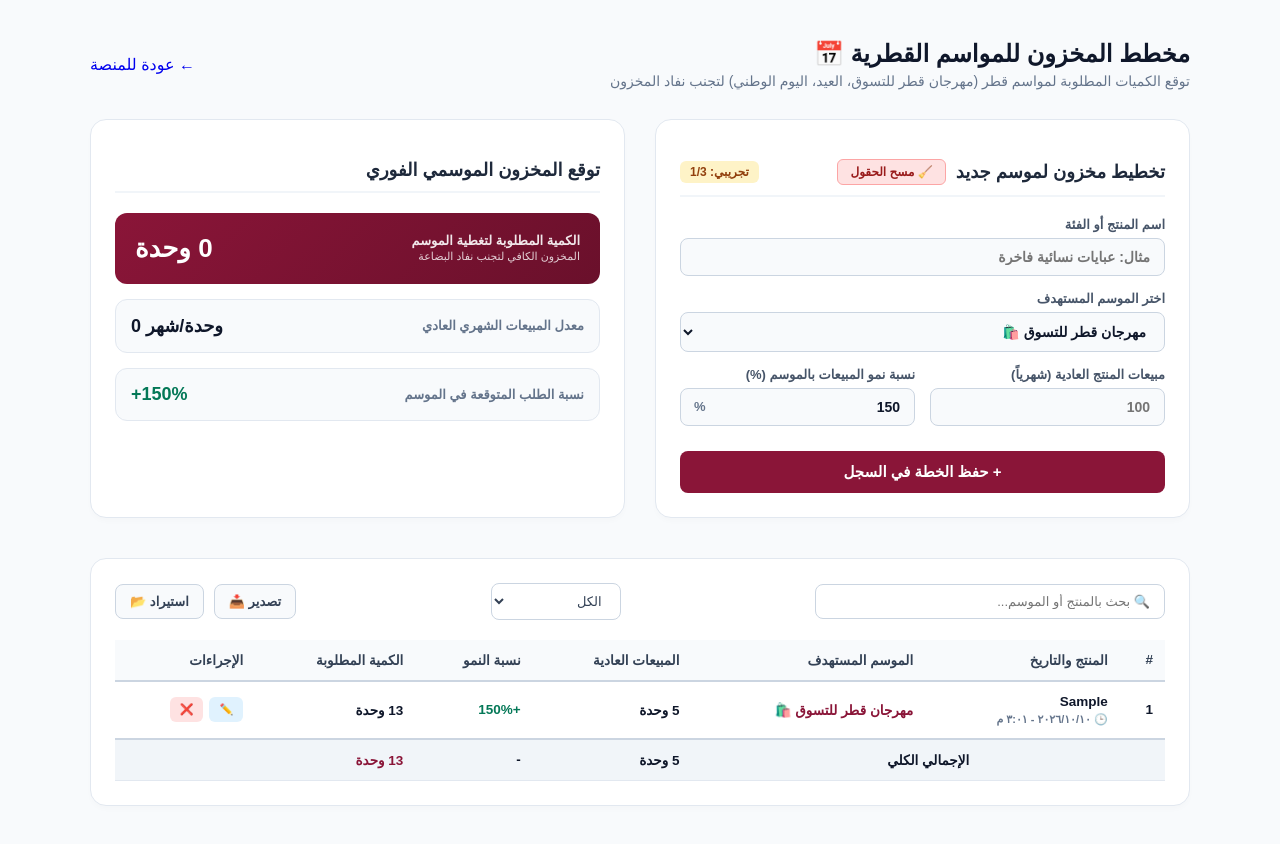
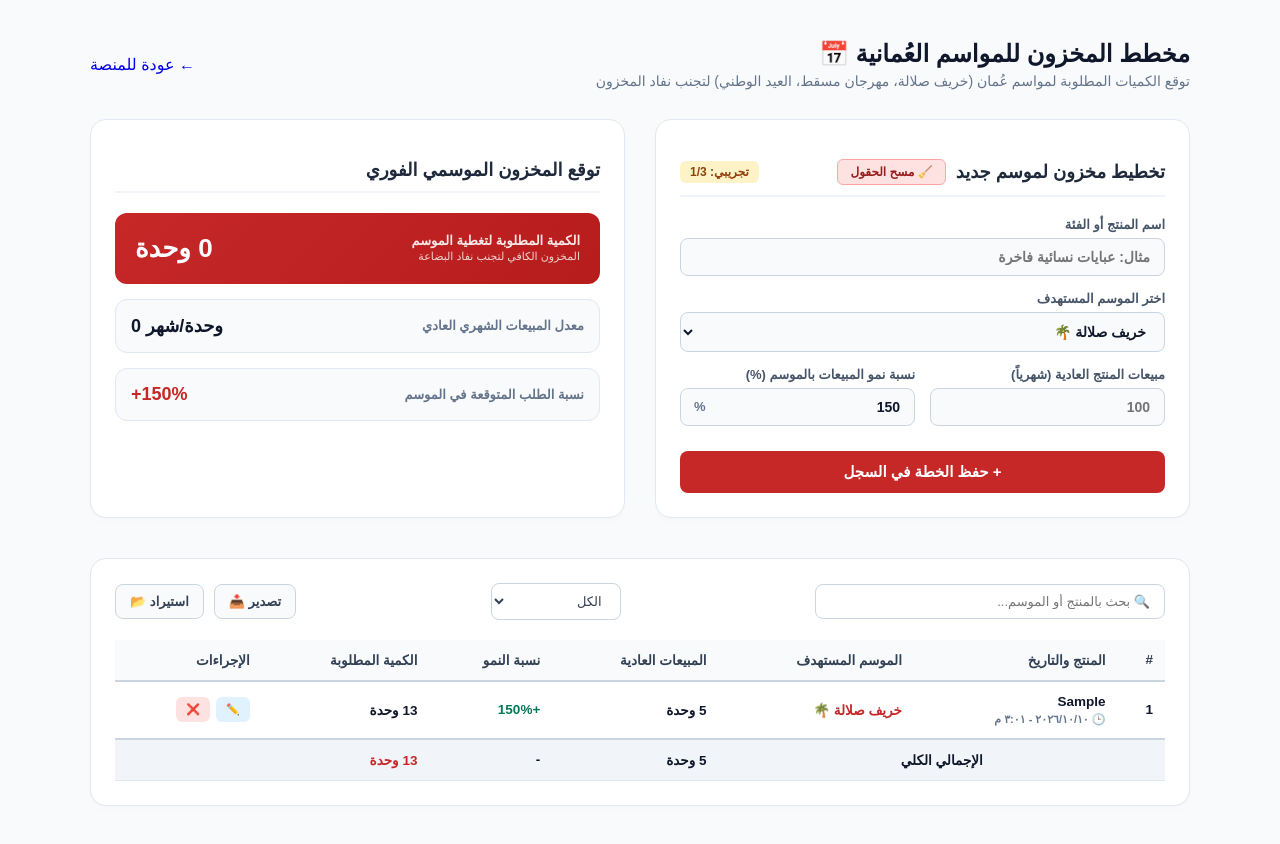
Before and after one commit to engaziasa-lang/engazia-app, a Next.js app: page /hub/om/inventory in a window 1280 px wide. Both pictures are taken after typing "Sample", "5" into the empty fields and a click on the button "+ حفظ الخطة في السجل". Built offline with nearby package versions, Linux system fonts and the light colour scheme.

Commit message:
Update page.tsx

```diff
--- a/app/hub/om/inventory/page.tsx
+++ b/app/hub/om/inventory/page.tsx
@@ -11,10 +11,10 @@ interface SeasonItem {
   growthRatePercent: number;
   requiredStock: number;
   createdAt?: string;
-  timestamp?: number; // تمت الإضافة للفرز الزمني
+  timestamp?: number;
 }
 
-export default function SeasonalInventoryPlannerQA() {
+export default function SeasonalInventoryPlannerOM() {
   const [lang, setLang] = useState<'ar' | 'en'>('ar');
 
   const [productName, setProductName] = useState<string>('');
@@ -25,7 +25,7 @@ export default function SeasonalInventoryPlannerQA() {
 
   const [items, setItems] = useState<SeasonItem[]>([]);
   const [searchQuery, setSearchQuery] = useState<string>('');
-  const [dateFilter, setDateFilter] = useState<string>('all'); // الفرز الزمني
+  const [dateFilter, setDateFilter] = useState<string>('all');
   const [editingId, setEditingId] = useState<string | null>(null);
 
   const [isClient, setIsClient] = useState(false);
@@ -35,24 +35,22 @@ export default function SeasonalInventoryPlannerQA() {
 
   useEffect(() => {
     setIsClient(true);
-    setIsActivated(!!localStorage.getItem('merchant_license_key_qa'));
+    setIsActivated(!!localStorage.getItem('merchant_license_key_om'));
 
-    // قراءة اللغة من الصفحة الرئيسية
     const savedLang = localStorage.getItem('seerk_global_lang') as 'ar' | 'en';
     if (savedLang) {
       setLang(savedLang);
     }
 
-    // ضبط الموسم الافتراضي القطري
     if (savedLang === 'en') {
-      setSeasonSelect('Shop Qatar 🛍️');
-      setCustomSeason('Shop Qatar 🛍️');
+      setSeasonSelect('Salalah Khareef 🌴');
+      setCustomSeason('Salalah Khareef 🌴');
     } else {
-      setSeasonSelect('مهرجان قطر للتسوق 🛍️');
-      setCustomSeason('مهرجان قطر للتسوق 🛍️');
+      setSeasonSelect('خريف صلالة 🌴');
+      setCustomSeason('خريف صلالة 🌴');
     }
 
-    const saved = localStorage.getItem('seerk_qa_seasonal_inventory_items');
+    const saved = localStorage.getItem('seerk_om_seasonal_inventory_items');
     if (saved) {
       try { setItems(JSON.parse(saved)); } catch (e) { }
     }
@@ -60,21 +58,19 @@ export default function SeasonalInventoryPlannerQA() {
 
   const saveToLocalStorage = (newItems: SeasonItem[]) => {
     setItems(newItems);
-    localStorage.setItem('seerk_qa_seasonal_inventory_items', JSON.stringify(newItems));
+    localStorage.setItem('seerk_om_seasonal_inventory_items', JSON.stringify(newItems));
   };
 
   const sales = typeof normalMonthlySales === 'number' ? normalMonthlySales : 0;
   const growth = typeof growthRatePercent === 'number' ? growthRatePercent : 0;
 
-  // الحساب: الكمية المطلوبة للموسم
   const requiredStock = Math.round(sales + (sales * (growth / 100)));
 
-  // قاموس الترجمة الفوري
   const t = {
     ar: {
       back: '← عودة للمنصة',
-      title: 'مخطط المخزون للمواسم القطرية 📅',
-      desc: 'توقع الكميات المطلوبة لمواسم قطر (مهرجان قطر للتسوق، العيد، اليوم الوطني) لتجنب نفاد المخزون',
+      title: 'مخطط المخزون للمواسم العُمانية 📅',
+      desc: 'توقع الكميات المطلوبة لمواسم عُمان (خريف صلالة، مهرجان مسقط، العيد الوطني) لتجنب نفاد المخزون',
       editRecord: 'تعديل السجل',
       newRecord: 'تخطيط مخزون لموسم جديد',
       clear: '🧹 مسح الحقول',
@@ -82,9 +78,9 @@ export default function SeasonalInventoryPlannerQA() {
       prodName: 'اسم المنتج أو الفئة',
       prodNamePH: 'مثال: عبايات نسائية فاخرة',
       seasonLabel: 'اختر الموسم المستهدف',
-      s_dss: 'مهرجان قطر للتسوق 🛍️',
-      s_national: 'اليوم الوطني القطري 🇶🇦',
-      s_dsf: 'مهرجان الدوحة التجاري ⭐',
+      s_khareef: 'خريف صلالة 🌴',
+      s_national: 'العيد الوطني العُماني 🇴🇲',
+      s_muscat: 'مهرجان مسقط 🎭',
       s_friday: 'الجمعة البيضاء / السوداء 🏷️',
       s_eid: 'موسم رمضان والعيد 🌙',
       s_other: '➕ موسم آخر (كتابة يدوية)',
@@ -137,8 +133,8 @@ export default function SeasonalInventoryPlannerQA() {
     },
     en: {
       back: '→ Back to Hub',
-      title: 'Qatar Seasonal Inventory Planner 📅',
-      desc: 'Forecast required stock for Qatar seasons (Shop Qatar, Eid, National Day) to prevent stockouts',
+      title: 'Oman Seasonal Inventory Planner 📅',
+      desc: 'Forecast required stock for Oman seasons (Salalah Khareef, Muscat Festival, National Day) to prevent stockouts',
       editRecord: 'Edit Record',
       newRecord: 'Plan New Seasonal Inventory',
       clear: '🧹 Clear Fields',
@@ -146,9 +142,9 @@ export default function SeasonalInventoryPlannerQA() {
       prodName: 'Product or Category Name',
       prodNamePH: 'e.g. Luxury Women Abayas',
       seasonLabel: 'Select Target Season',
-      s_dss: 'Shop Qatar 🛍️',
-      s_national: 'Qatar National Day 🇶🇦',
-      s_dsf: 'Doha Trade Festival ⭐',
+      s_khareef: 'Salalah Khareef 🌴',
+      s_national: 'Oman National Day 🇴🇲',
+      s_muscat: 'Muscat Festival 🎭',
       s_friday: 'White / Black Friday 🏷️',
       s_eid: 'Ramadan & Eid Season 🌙',
       s_other: '➕ Other Season (Manual Entry)',
@@ -215,7 +211,7 @@ export default function SeasonalInventoryPlannerQA() {
 
   const handleClearForm = () => {
     setProductName('');
-    const defaultSeason = lang === 'en' ? text.s_dss : text.s_dss;
+    const defaultSeason = lang === 'en' ? text.s_khareef : text.s_khareef;
     setSeasonSelect(defaultSeason);
     setCustomSeason(defaultSeason);
     setNormalMonthlySales('');
@@ -237,7 +233,7 @@ export default function SeasonalInventoryPlannerQA() {
 
     const now = new Date();
     const timeOptions: Intl.DateTimeFormatOptions = { hour: 'numeric', minute: 'numeric', hour12: true };
-    const localeStr = lang === 'ar' ? 'ar-QA' : 'en-QA';
+    const localeStr = lang === 'ar' ? 'ar-OM' : 'en-OM';
     const formattedDate = `${now.toLocaleDateString(localeStr)} - ${now.toLocaleTimeString(localeStr, timeOptions)}`;
 
     if (editingId) {
@@ -265,7 +261,7 @@ export default function SeasonalInventoryPlannerQA() {
         createdAt: formattedDate,
         timestamp: now.getTime()
       };
-      saveToLocalStorage([newItem, ...items]); // حفظ الجديد في الأعلى
+      saveToLocalStorage([newItem, ...items]);
       alert(text.alerts.saveSuccess);
     }
 
@@ -275,17 +271,16 @@ export default function SeasonalInventoryPlannerQA() {
   const handleEdit = (item: SeasonItem) => {
     setProductName(item.productName);
 
-    // محاولة مطابقة الموسم بناءً على نصوص تدل عليه
-    const isDSS = item.seasonName.includes('تسوق') || item.seasonName.includes('Shop') || item.seasonName.includes('DSS');
+    const isKhareef = item.seasonName.includes('خريف') || item.seasonName.includes('صلالة') || item.seasonName.includes('Khareef');
     const isNational = item.seasonName.includes('وطني') || item.seasonName.includes('National');
-    const isDSF = item.seasonName.includes('تجاري') || item.seasonName.includes('Trade') || item.seasonName.includes('DSF');
+    const isMuscat = item.seasonName.includes('مسقط') || item.seasonName.includes('Muscat');
     const isFriday = item.seasonName.includes('جمعة') || item.seasonName.includes('Friday');
     const isEid = item.seasonName.includes('رمضان') || item.seasonName.includes('Eid');
 
     let matchedSeason = '';
-    if (isDSS) matchedSeason = text.s_dss;
+    if (isKhareef) matchedSeason = text.s_khareef;
     else if (isNational) matchedSeason = text.s_national;
-    else if (isDSF) matchedSeason = text.s_dsf;
+    else if (isMuscat) matchedSeason = text.s_muscat;
     else if (isFriday) matchedSeason = text.s_friday;
     else if (isEid) matchedSeason = text.s_eid;
     else matchedSeason = text.s_other;
@@ -305,7 +300,6 @@ export default function SeasonalInventoryPlannerQA() {
     }
   };
 
-  // فلترة النتائج بناءً على البحث والفرز الزمني
   const filteredItems = items.filter(item => {
     const matchesSearch = item.productName.toLowerCase().includes(searchQuery.toLowerCase()) ||
                           item.seasonName.toLowerCase().includes(searchQuery.toLowerCase());
@@ -396,7 +390,7 @@ export default function SeasonalInventoryPlannerQA() {
     const url = URL.createObjectURL(blob);
     const link = document.createElement("a");
     link.setAttribute("href", url);
-    link.setAttribute("download", `enjazya_qa_seasonal_inventory_${dateFilter}.xls`);
+    link.setAttribute("download", `enjazya_om_seasonal_inventory_${dateFilter}.xls`);
     document.body.appendChild(link);
     link.click();
     document.body.removeChild(link);
@@ -455,14 +449,14 @@ export default function SeasonalInventoryPlannerQA() {
         .input-wrapper { position: relative; display: flex; align-items: center; width: 100%; }
         .input-wrapper input, .input-wrapper select { width: 100%; padding: 10px 14px; border: 1px solid #cbd5e1; border-radius: 8px; font-size: 14px; font-family: inherit; outline: none; background: #f8fafc; color: #0f172a; font-weight: 600; box-sizing: border-box; text-align: ${lang === 'ar' ? 'right' : 'left'}; }
         .input-wrapper input.with-currency { padding-${lang === 'ar' ? 'left' : 'right'}: 45px; }
-        .input-wrapper input:focus, .input-wrapper select:focus { border-color: #8A1538; background: #ffffff; }
+        .input-wrapper input:focus, .input-wrapper select:focus { border-color: #C62828; background: #ffffff; }
         .currency-tag { position: absolute; ${lang === 'ar' ? 'left: 14px;' : 'right: 14px;'} color: #64748b; font-weight: 800; font-size: 13px; pointer-events: none; }
 
-        .action-btn { background: #8A1538; color: #fff; border: none; width: 100%; padding: 12px; border-radius: 8px; font-weight: 900; font-size: 15px; cursor: pointer; transition: all 0.2s; font-family: inherit; margin-top: 10px; box-sizing: border-box; }
-        .action-btn:hover { background: #6A102B; }
+        .action-btn { background: #C62828; color: #fff; border: none; width: 100%; padding: 12px; border-radius: 8px; font-weight: 900; font-size: 15px; cursor: pointer; transition: all 0.2s; font-family: inherit; margin-top: 10px; box-sizing: border-box; }
+        .action-btn:hover { background: #B71C1C; }
 
         .result-box { background: #f8fafc; border-radius: 12px; padding: 15px; margin-bottom: 15px; display: flex; justify-content: space-between; align-items: center; border: 1px solid #e2e8f0; flex-wrap: wrap; gap: 10px; flex-direction: ${lang === 'ar' ? 'row' : 'row-reverse'}; text-align: ${lang === 'ar' ? 'right' : 'left'}; }
-        .result-box.primary { background: linear-gradient(135deg, #8A1538 0%, #6A102B 100%); color: #fff; border: none; padding: 20px; }
+        .result-box.primary { background: linear-gradient(135deg, #C62828 0%, #B71C1C 100%); color: #fff; border: none; padding: 20px; }
         .result-label { font-size: 13px; font-weight: 700; color: #64748b; }
         .primary .result-label { color: #ffffff; opacity: 0.9; }
         .result-value { font-size: 18px; font-weight: 900; color: #0f172a; direction: ltr; }
@@ -472,14 +466,14 @@ export default function SeasonalInventoryPlannerQA() {
         .table-toolbar { display: flex; justify-content: space-between; align-items: center; margin-bottom: 20px; flex-wrap: wrap; gap: 15px; flex-direction: ${lang === 'ar' ? 'row' : 'row-reverse'}; }
 
         .search-input { padding: 9px 14px; border: 1px solid #cbd5e1; border-radius: 8px; font-family: inherit; font-size: 13px; outline: none; flex-grow: 1; max-width: 350px; box-sizing: border-box; text-align: ${lang === 'ar' ? 'right' : 'left'}; }
-        .search-input:focus { border-color: #8A1538; }
+        .search-input:focus { border-color: #C62828; }
 
         .filter-select { padding: 9px 14px; border: 1px solid #cbd5e1; border-radius: 8px; font-family: inherit; font-size: 13px; outline: none; background: #fff; color: #334155; cursor: pointer; min-width: 130px; }
-        .filter-select:focus { border-color: #8A1538; }
+        .filter-select:focus { border-color: #C62828; }
 
         .table-btns { display: flex; gap: 10px; flex-wrap: wrap; }
         .t-btn { padding: 9px 14px; border-radius: 8px; font-weight: 700; font-size: 13px; cursor: pointer; border: 1px solid #cbd5e1; background: #f8fafc; color: #334155; font-family: inherit; display: flex; align-items: center; justify-content: center; gap: 6px; }
-        .t-btn:hover { background: #f1f5f9; border-color: #8A1538; color: #8A1538; }
+        .t-btn:hover { background: #f1f5f9; border-color: #C62828; color: #C62828; }
 
         .table-responsive { overflow-x: auto; -webkit-overflow-scrolling: touch; width: 100%; }
         .data-table { width: 100%; border-collapse: collapse; font-size: 13.5px; min-width: 900px; }
@@ -499,7 +493,7 @@ export default function SeasonalInventoryPlannerQA() {
           <h1>{text.title}</h1>
           <p>{text.desc}</p>
         </div>
-        <Link href="/hub/qa" className="back-btn">
+        <Link href="/hub/om" className="back-btn">
           {text.back}
         </Link>
       </div>
@@ -528,9 +522,9 @@ export default function SeasonalInventoryPlannerQA() {
               <label>{text.seasonLabel}</label>
               <div className="input-wrapper" style={{ marginBottom: '8px' }}>
                 <select value={seasonSelect} onChange={handleSelectChange}>
-                  <option value={text.s_dss}>{text.s_dss}</option>
+                  <option value={text.s_khareef}>{text.s_khareef}</option>
                   <option value={text.s_national}>{text.s_national}</option>
-                  <option value={text.s_dsf}>{text.s_dsf}</option>
+                  <option value={text.s_muscat}>{text.s_muscat}</option>
                   <option value={text.s_friday}>{text.s_friday}</option>
                   <option value={text.s_eid}>{text.s_eid}</option>
                   <option value={text.s_other}>{text.s_other}</option>
@@ -592,7 +586,7 @@ export default function SeasonalInventoryPlannerQA() {
 
           <div className="result-box" style={{ background: '#f8fafc' }}>
             <span className="result-label">{text.growthExp}</span>
-            <span className="result-value" style={{ color: '#047857' }}>+{growth}%</span>
+            <span className="result-value" style={{ color: '#C62828' }}>+{growth}%</span>
           </div>
         </div>
       </div>
@@ -659,7 +653,7 @@ export default function SeasonalInventoryPlannerQA() {
                       <div style={{ fontWeight: 900, color: '#0f172a' }}>{item.productName}</div>
                       {item.createdAt && <div style={{ fontSize: '11px', color: '#64748b', marginTop: '4px', fontWeight: 600 }}>🕒 {item.createdAt}</div>}
                     </td>
-                    <td><span style={{ fontWeight: 800, color: '#8A1538' }}>{item.seasonName}</span></td>
+                    <td><span style={{ fontWeight: 800, color: '#C62828' }}>{item.seasonName}</span></td>
                     <td>{item.normalMonthlySales} {text.unit}</td>
                     <td><span style={{ color: '#047857', fontWeight: 800 }}>+{item.growthRatePercent}%</span></td>
                     <td style={{ fontWeight: 900, color: '#0f172a' }}>{item.requiredStock} {text.unit}</td>
@@ -679,7 +673,7 @@ export default function SeasonalInventoryPlannerQA() {
                   <td colSpan={3} style={{ textAlign: 'center' }}>{text.table.totalLabel}</td>
                   <td>{totalNormalSalesSum} {text.unit}</td>
                   <td>-</td>
-                  <td style={{ color: '#8A1538' }}>{totalRequiredStockSum} {text.unit}</td>
+                  <td style={{ color: '#C62828' }}>{totalRequiredStockSum} {text.unit}</td>
                   <td></td>
                 </tr>
               </tfoot>
```
